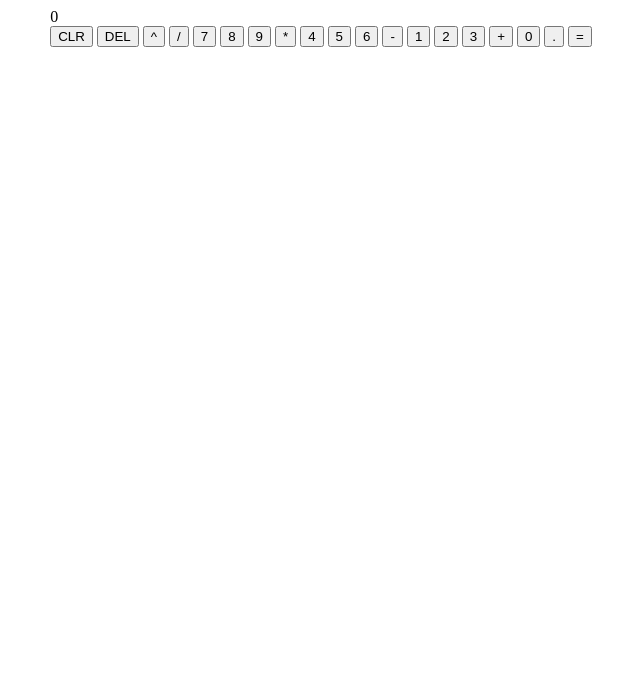
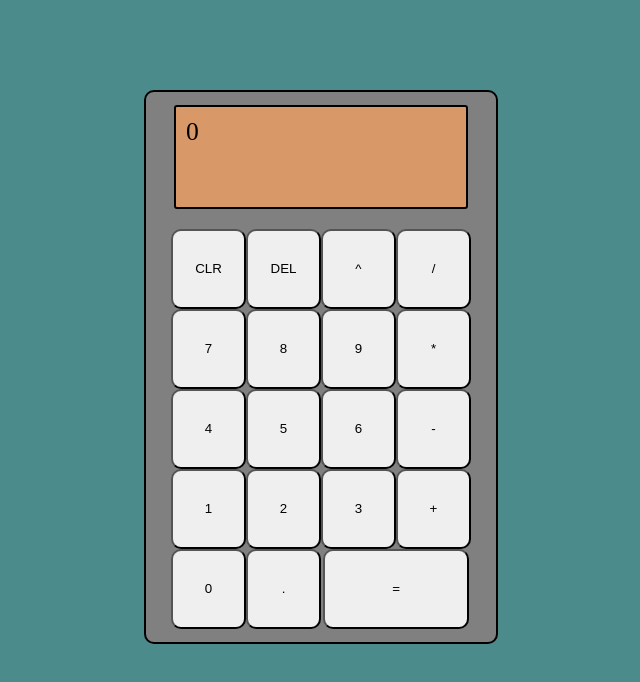
Before and after one commit to Brandon-Lyons98/Calculator-Project, a plain HTML site: page index.html in a window 1280 px wide. Shown: the whole page, without its empty margins (319-959 px from the left). Drawn offline with Linux system fonts and the light colour scheme.

Commit message:
Update styling

```diff
--- a/style.css
+++ b/style.css
@@ -1,39 +1,60 @@
 body {
+  display: flex;
+  flex-direction: column;
+  align-items: center;
+  margin-top: 7%;
+  background-color: rgb(75, 139, 139);
+}
+
+#calculator {
   display: flex;
   flex-direction: column;
   justify-content: center;
   align-items: center;
+  width: 350px;
+  height: 550px;
+  background-color: gray;
+  border: 2px solid black;
+  border-radius: 10px;
 }
 
-#results {
-    height: 100px;
-    width: 400px;
-    border: 1px solid blue;
+#screen-container {
+  background-color: rgb(217, 152, 103);
+  border-radius: 3px;
+  margin-bottom: 20px;
+  border: 2px solid black;
 }
 
-#calc-grid {
-    display: grid;
-    flex-wrap: wrap;
-    justify-content: space-around;
-    align-items: center;
-    border: 1px solid red;
-    height: 500px;
-    width: 400px;
-    grid-template: repeat(4, 20%) / repeat(4, 22%);
+#equals {
+  width: 195%;
+  margin-left: 2px;
 }
 
-.buttons {
+#answer,
+#screen {
   display: flex;
-    justify-content: center;
+  font-size: 1.6rem;
   align-items: center;
-    cursor: pointer;
-    font-size: 2rem;
-    height: 70px;
-    border: 3px solid gray;
-    border-radius: 8px;
-    background-color: gray;
+  height: 50px;
+  width: 280px;
 }
 
-.button-zero {
-    grid-column: 1 / 3;
+#answer {
+  justify-content: flex-start;
+  margin-left: 10px;
 }
+
+#screen {
+  justify-content: flex-end;
+}
+
+#buttons {
+  display: grid;
+  grid-template-columns: repeat(4, 1fr);
+  height: 400px;
+  width: 300px;
+}
+
+.button {
+  border-radius: 10px;
+}
```
Lines whose indentation alone changed are shown as unchanged.
